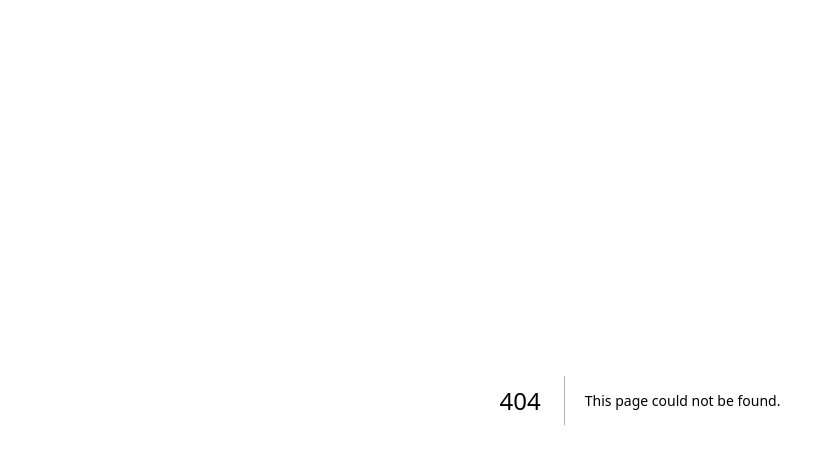
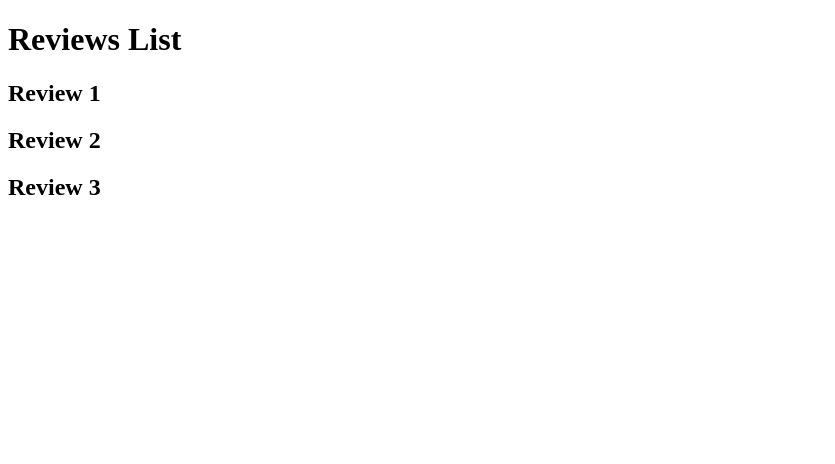
Before and after one commit to AnwardeenM/NextJS, a Next.js app in the folder routing-demo/: page /products/1/reviews in a window 1280 px wide. Before the commit this address had no page. Shown: the top 464 px of the page, without its empty margins (0-835 px from the left). Built offline with nearby package versions, Linux system fonts and the light colour scheme.

Commit message:
Added few dummy reviews in the page.tsx file not sure it was correct or isn't

```diff
--- /dev/null
+++ b/routing-demo/src/app/products/[productId]/reviews/page.tsx
@@ -0,0 +1,8 @@
+export default function Reviews(){
+        return(<>
+            <h1>Reviews List</h1>
+            <h2>Review 1</h2>
+            <h2>Review 2</h2>
+            <h2>Review 3</h2>
+            </>)
+}
```
